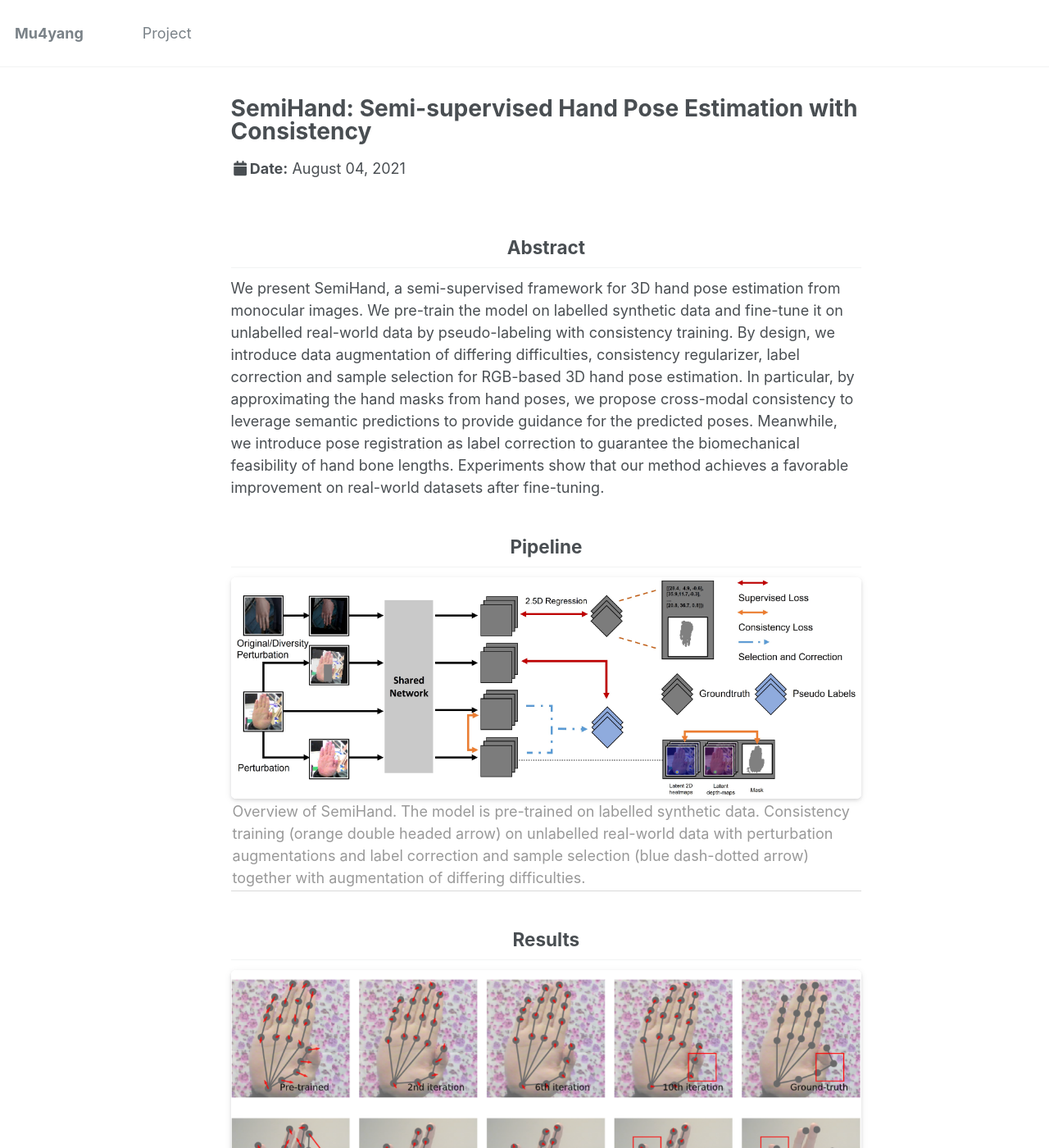
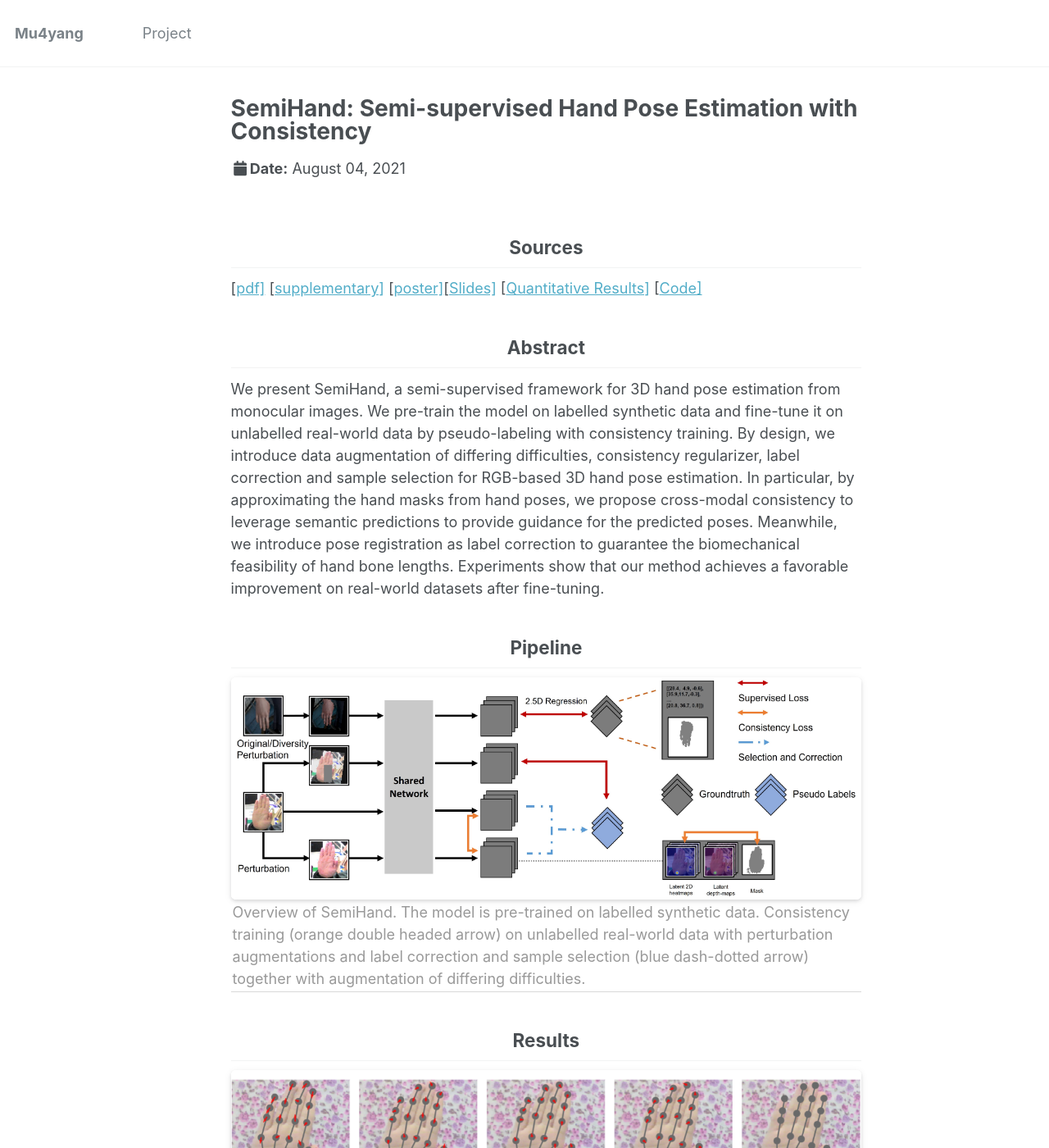
Before and after one commit to bestonebyone/mu4yang, a Jekyll site: the page built from _project/SemiHand.md, in a window 1280 px wide and 1400 px high. Shown: the whole window at 82% size. Built offline with Jekyll 4.4.1, drawn with Linux system fonts in a browser that asks for light colours; some of the changed text lies outside the part shown.

Commit message:
update project

```diff
--- a/_project/SemiHand.md
+++ b/_project/SemiHand.md
@@ -4,6 +4,14 @@
 type: "Tutorial"
 permalink: /project/SemiHand
 ---
+
+
+
+<div align='center' ><h2>Sources</h2></div>
+
+[[pdf\]]() [[supplementary\]]() [[poster\]]()[[Slides\]]() [[Quantitative Results\]]() [[Code\]]()
+
+
 
 <div align='center' ><h2>Abstract</h2></div>
 
@@ -30,8 +38,6 @@
 
 
 
-
-
-<div align='center' ><h2>Sources</h2></div>
-
-[[pdf\]]() [[supplementary\]]() [[poster\]]() [[Quantitative Results\]]() [[Code\]]()
+<div id="header" class="colord5">
+            <img src="https://www.mu4yang.com/files/project/semihand/teaser.jpg" height="100%" style="vertical-align: middle;" /><span>Pseudo-labelling of SemiHand. Pseudo-labels and their confidence are estimated based on the consistency (orange double headed arrow) and the feasibility (green double headed arrow). Meanwhile, we fine-tune the model with augmentation of differing difficulties.</span>
+        </div>
```
Also changed, not shown: files/project/semihand/teaser.jpg (added).
